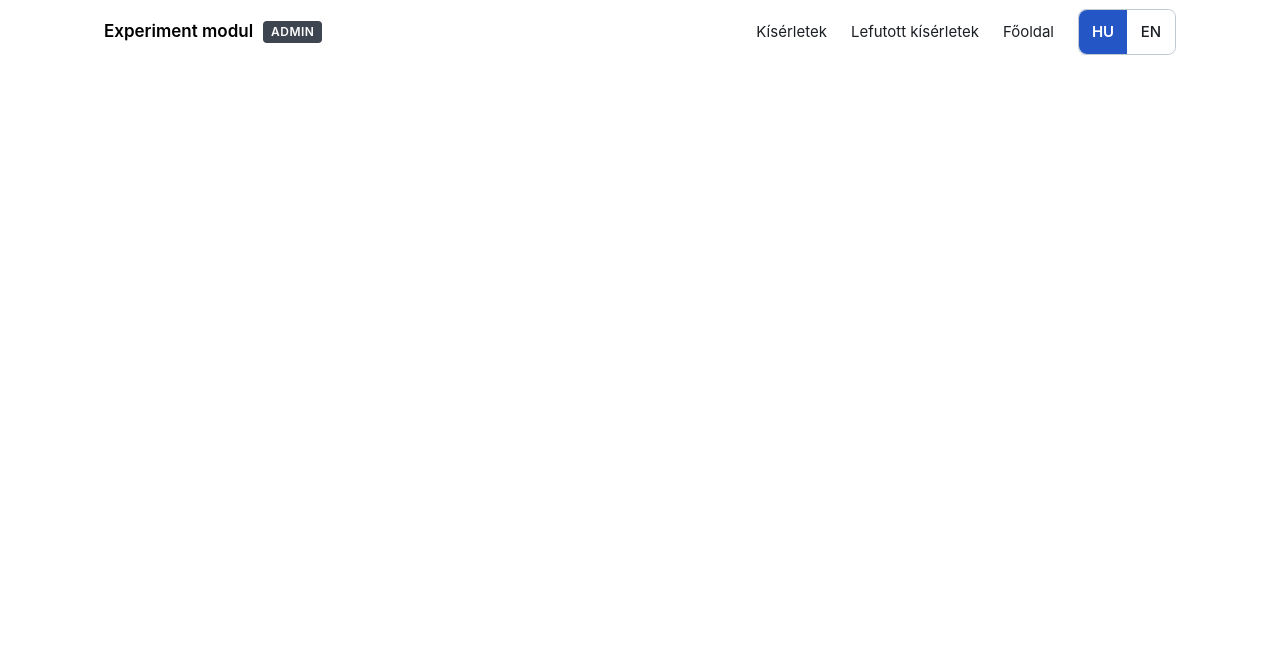
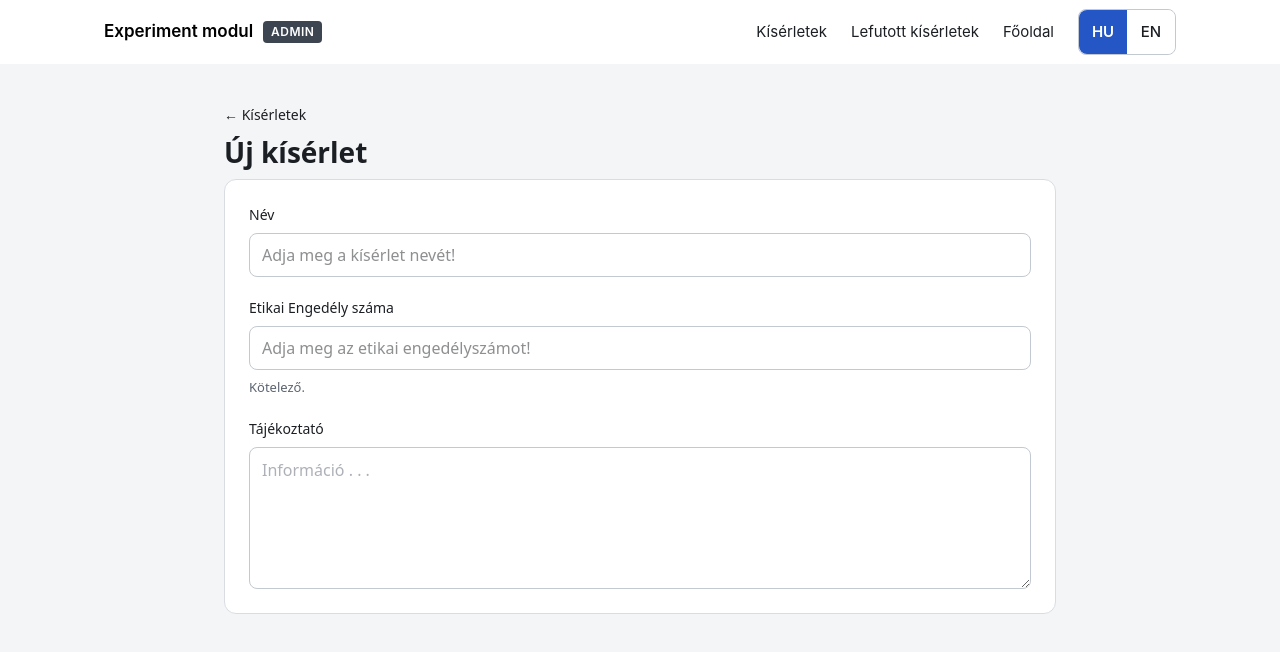
Before and after one commit to Department-of-System-Engineering/experiment-modul, a React (Vite) app in the folder frontend/: page /admin/szerkesztes in a window 1280 px wide. Shown: the top 652 px of the page. Built offline with nearby package versions, Linux system fonts and the light colour scheme.

Commit message:
Add experiment creation page

```diff
--- a/frontend/src/App.tsx
+++ b/frontend/src/App.tsx
@@ -1,6 +1,7 @@
 // import { useState } from "react";
 import { BrowserRouter, Routes, Route } from "react-router-dom";
 import Admin from "./Components/Admin";
+import Experiment from "./Components/Experiment";
 import Header from "./Components/UI/Header";
 import "./index.css";
 
@@ -12,7 +13,7 @@ function App() {
         <Route path="/admin" element={<Admin />} />
         <Route path="/admin/lefutott" element={<Admin />} />
         <Route path="/" element={<Admin />} />
-        <Route path="/szerkesztes" element={<Admin />} />
+        <Route path="/admin/szerkesztes" element={<Experiment />} />
       </Routes>
     </BrowserRouter>
   );
--- a/frontend/src/Components/Admin.tsx
+++ b/frontend/src/Components/Admin.tsx
@@ -1,14 +1,15 @@
 import { Link } from "react-router-dom";
 import ExperimentTable from "./Admin/ExperimentTable";
+import H1 from "./UI/Tags/H1";
 
 const Admin = () => {
   return (
     <div className="min-h-[720px] bg-[#F4F5F7] font-['IBM_Plex_Sans',_system-ui,_sans-serif] text-[#1B1F24]">
       <main className="max-w-[1120px] mx-[auto] my-[0] px-[24px] py-[40px] flex flex-col gap-[20px]">
         <div className="flex items-center justify-between gap-[16px] flex-wrap">
-          <h1 className="m-0 text-[28px] font-semibold">Kísérletek</h1>
+          {H1("Kísérletek")}
           <Link
-            to="/szerkesztes"
+            to="/admin/szerkesztes"
             className="inline-flex items-center justify-center min-h-[44px] px-[20px] py-[0] rounded-[8px] bg-[#2457C5] text-[#FFFFFF] text-[15px] font-medium no-underline gap-[8px]"
           >
             <svg
--- /dev/null
+++ b/frontend/src/Components/Experiment.tsx
@@ -0,0 +1,22 @@
+import { Link } from "react-router-dom";
+import H1 from "./UI/Tags/H1";
+import ExperimentForm from "./Experiment/ExperimentForm";
+
+const Experiment = () => {
+  return (
+    <div className="min-h-[1160px] bg-[#F4F5F7] font-['IBM_Plex_Sans',_system-ui,_sans-serif] text-[#1B1F24]">
+      <main className="max-w-[880px] mx-[auto] my-[0] px-[24px] py-[40px] flex flex-col gap-[24px]">
+        <div className="flex flex-col gap-[6px]">
+          <Link to="/admin" className="text-[14px] no-underline">
+            ← Kísérletek
+          </Link>
+          {H1("Új kísérlet")}
+          <ExperimentForm />
+          {/* Kérdőívek sorrendje és lekérése ide */}
+        </div>
+      </main>
+    </div>
+  );
+};
+
+export default Experiment;
--- /dev/null
+++ b/frontend/src/Components/Experiment/ExperimentForm.tsx
@@ -0,0 +1,38 @@
+import Label from "../UI/Tags/Label";
+import TextInput from "../UI/Inputs/TextInput";
+
+const ExperimentForm = () => {
+  return (
+    <section className="bg-[#FFFFFF] border-[1px] border-[solid] border-[#D9DDE3] rounded-[12px] p-[24px] flex flex-col gap-[20px]">
+      <div className="flex flex-col gap-[8px]">
+        {Label("name", "Név")}
+        {TextInput(
+          true,
+          "name",
+          "text",
+          undefined,
+          undefined,
+          "Adja meg a kísérlet nevét!",
+        )}
+      </div>
+      <div className="flex flex-col gap-[8px]">
+        {Label("ethics", "Etikai Engedély száma")}
+        {TextInput(
+          true,
+          "ethics",
+          "text",
+          undefined,
+          true,
+          "Adja meg az etikai engedélyszámot!",
+        )}
+        <div className="text-[13px] text-[#5B6470]">Kötelező.</div>
+      </div>
+      <div className="flex flex-col gap-[8px]">
+        {Label("info", "Tájékoztató")}
+        {TextInput(false, "info", undefined, 5, undefined, "Információ . . .")}
+      </div>
+    </section>
+  );
+};
+
+export default ExperimentForm;
--- /dev/null
+++ b/frontend/src/Components/UI/Inputs/TextInput.tsx
@@ -0,0 +1,36 @@
+import { useState } from "react";
+
+const TextInput = (
+  regularInput: boolean,
+  id: string,
+  type: string | undefined,
+  row: number | undefined,
+  required: boolean | undefined,
+  placeholder: string,
+) => {
+  const [data, setData] = useState<string>("");
+
+  return regularInput ? (
+    <input
+      id={id}
+      type={type}
+      value={data}
+      required={required}
+      placeholder={placeholder}
+      onChange={(e) => setData(e.target.value)}
+      className="min-h-[44px] px-[12px] py-[0] border-[1px] border-[solid] border-[#C3C9D1] rounded-[8px] [font:inherit] text-[15px] text-[#1B1F24]"
+    />
+  ) : (
+    <textarea
+      id={id}
+      rows={row}
+      value={data}
+      required={required}
+      placeholder={placeholder}
+      onChange={(e) => setData(e.target.value)}
+      className="px-[12px] py-[10px] border-[1px] border-[solid] border-[#C3C9D1] rounded-[8px] [font:inherit] text-[15px] text-[#5B6470] resize-y"
+    />
+  );
+};
+
+export default TextInput;
--- /dev/null
+++ b/frontend/src/Components/UI/Tags/H1.tsx
@@ -0,0 +1,3 @@
+export default function H1(content: string) {
+  return <h1 className="m-0 text-[28px] font-semibold">{content}</h1>;
+}
--- /dev/null
+++ b/frontend/src/Components/UI/Tags/Label.tsx
@@ -0,0 +1,7 @@
+export default function Label(htmlFor: string, content: string) {
+  return (
+    <label htmlFor={htmlFor} className="text-[14px] font-medium">
+      {content}
+    </label>
+  );
+}
```
